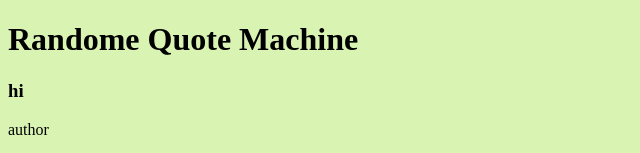
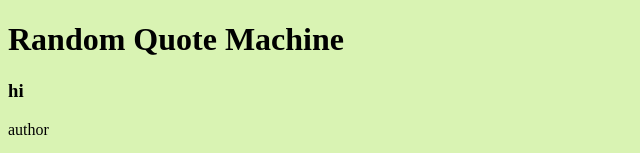
Before and after one commit to Mollie-S/random-quote-machine, a React (Create React App) app: page / in a window 1280 px wide. Shown: the top 153 px of the page, without its empty margins (0-640 px from the left). Built offline with nearby package versions, Linux system fonts and the light colour scheme.

Commit message:
Typo fix.

```diff
--- a/src/components/header.js
+++ b/src/components/header.js
@@ -3,7 +3,7 @@ import React from "react";
 function Header() {
   return (
     <header>
-      <h1>Randome Quote Machine</h1>
+      <h1>Random Quote Machine</h1>
     </header>
   );
 }
```
